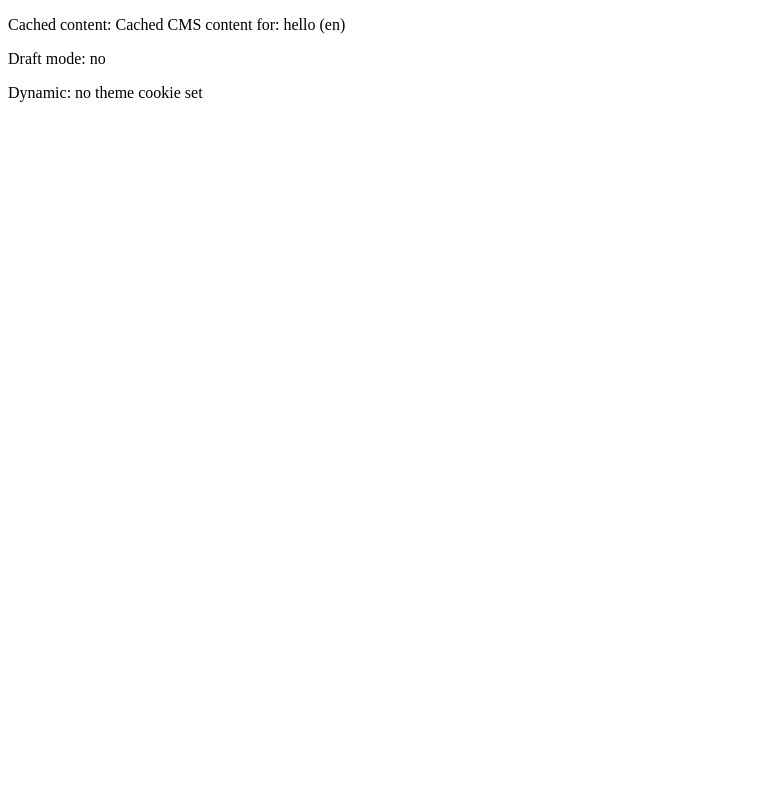
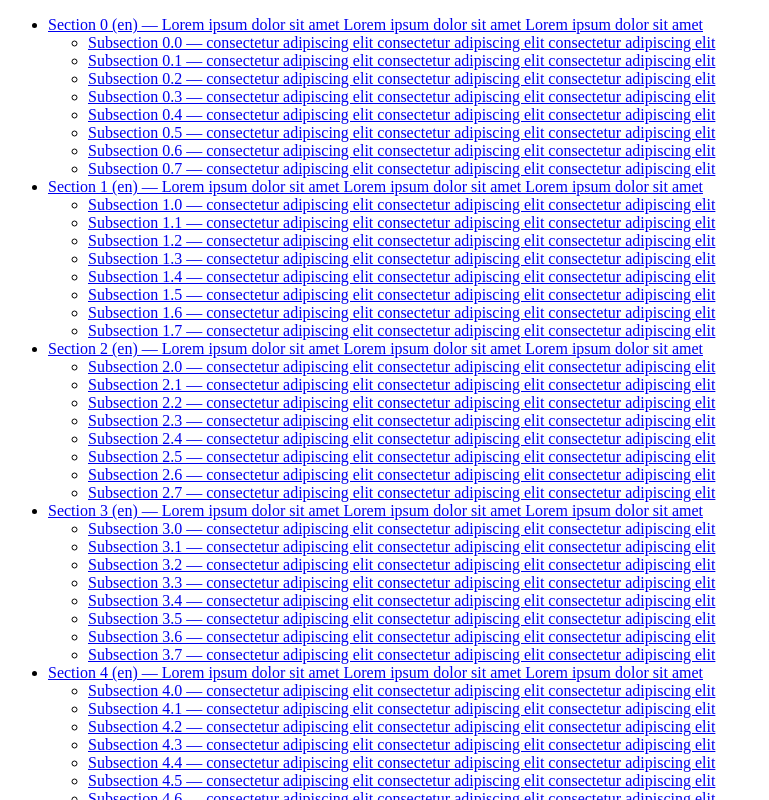
Before and after one commit to jamesots/nextjsbug, a Next.js app: page /en/post/hello in a window 1280 px wide. Shown: the top 800 px of the page, without its empty margins (0-769 px from the left). Built offline with nearby package versions, Linux system fonts and the light colour scheme; no server answers.

Commit message:
Bigger RSC

```diff
--- a/src/app/[locale]/page.tsx
+++ b/src/app/[locale]/page.tsx
@@ -22,5 +22,5 @@ export default async function Page({ params }: { params: Promise<{ locale: strin
   const content = await getCachedContent(locale);
   const dataPromise = getDynamicData();
 
-  return <ClientShell content={content} isDraft={isDraft} dataPromise={dataPromise} />;
+  return <ClientShell content={content} isDraft={isDraft} dataPromise={dataPromise} menu={[]} />;
 }
--- a/src/app/[locale]/post/[slug]/page.tsx
+++ b/src/app/[locale]/post/[slug]/page.tsx
@@ -6,11 +6,33 @@ import { cacheLife, cacheTag } from 'next/cache';
 const POSTS = ['hello', 'world', 'foo', 'bar'];
 const LOCALES = ['en', 'de'];
 
+type MenuItem = { id: string; title: string; slug: string; children: { id: string; title: string; slug: string }[] };
+
+async function getCachedMenu(locale: string): Promise<MenuItem[]> {
+  'use cache';
+  cacheTag('menu');
+  cacheLife('max');
+  // Simulate a large Payload CMS menu with many pages and subpages
+  return Array.from({ length: 12 }, (_, i) => ({
+    id: `page-${locale}-${i}`,
+    title: `Section ${i} (${locale}) — ${'Lorem ipsum dolor sit amet '.repeat(3)}`,
+    slug: `section-${i}`,
+    children: Array.from({ length: 8 }, (_, j) => ({
+      id: `page-${locale}-${i}-${j}`,
+      title: `Subsection ${i}.${j} — ${'consectetur adipiscing elit '.repeat(3)}`,
+      slug: `subsection-${i}-${j}`,
+    })),
+  }));
+}
+
 async function getCachedContent(slug: string, locale: string): Promise<string> {
   'use cache';
   cacheTag('content');
   cacheLife('max');
-  return `Cached CMS content for: ${slug} (${locale})`;
+  // Simulate a large Lexical rich text document
+  return Array.from({ length: 80 }, (_, i) =>
+    `Paragraph ${i} for ${slug} (${locale}): ${'Lorem ipsum dolor sit amet, consectetur adipiscing elit. Sed do eiusmod tempor incididunt ut labore et dolore magna aliqua. '.repeat(4)}`
+  ).join('\n\n');
 }
 
 async function getDynamicData(): Promise<string> {
@@ -30,8 +52,8 @@ export default async function Page({
   const { locale, slug } = await params;
   setRequestLocale(locale);
   const { isEnabled: isDraft } = await draftMode();
-  const content = await getCachedContent(slug, locale);
+  const [content, menu] = await Promise.all([getCachedContent(slug, locale), getCachedMenu(locale)]);
   const dataPromise = getDynamicData();
 
-  return <ClientShell content={content} isDraft={isDraft} dataPromise={dataPromise} />;
+  return <ClientShell content={content} isDraft={isDraft} dataPromise={dataPromise} menu={menu} />;
 }
--- a/src/components/ClientShell.tsx
+++ b/src/components/ClientShell.tsx
@@ -10,15 +10,33 @@ export function ClientShell({
   content,
   isDraft,
   dataPromise,
+  menu,
 }: {
   content: string;
   isDraft: boolean;
   dataPromise: Promise<string>;
+  menu: { id: string; title: string; slug: string; children: { id: string; title: string; slug: string }[] }[];
 }) {
   return (
     <div>
-      <p>Cached content: {content}</p>
-      <p>Draft mode: {isDraft ? 'yes' : 'no'}</p>
+      <nav>
+        <ul>
+          {menu.map((item) => (
+            <li key={item.id}>
+              <a href={`/${item.slug}`}>{item.title}</a>
+              <ul>
+                {item.children.map((child) => (
+                  <li key={child.id}><a href={`/${item.slug}/${child.slug}`}>{child.title}</a></li>
+                ))}
+              </ul>
+            </li>
+          ))}
+        </ul>
+      </nav>
+      <main>
+        <p>Cached content: {content}</p>
+        <p>Draft mode: {isDraft ? 'yes' : 'no'}</p>
+      </main>
       <Suspense fallback={<p>Loading...</p>}>
         <DynamicSection dataPromise={dataPromise} />
       </Suspense>
```
